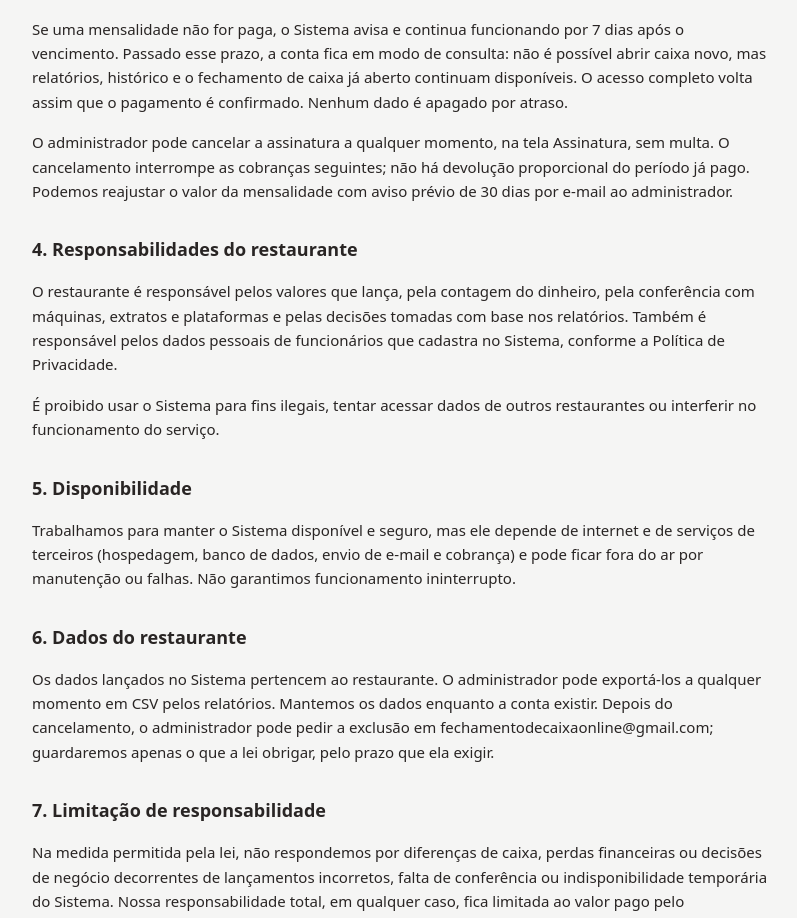
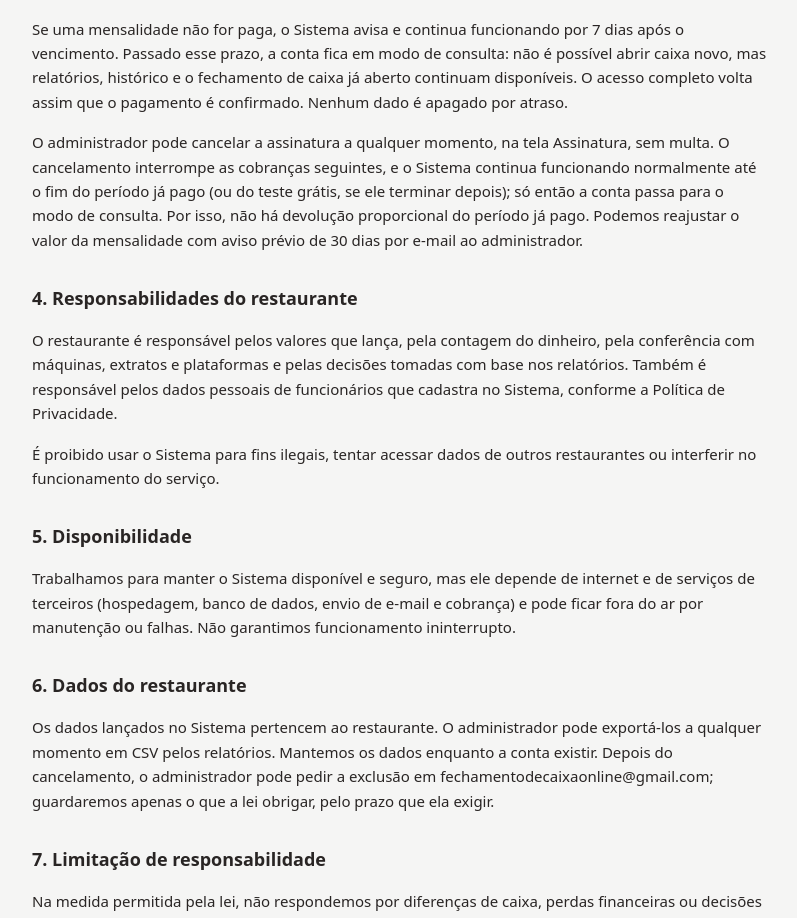
Before and after one commit to PauloMartinsPaubel/FECHAMENTOv1, a Next.js app: page /termos in a window 1280 px wide. Shown: the part 843-1761 px from the top of the page, without its empty margins (240-1037 px from the left). Built offline with nearby package versions, Linux system fonts and the light colour scheme; no server answers.

Commit message:
Termos: o cancelamento mantém o sistema até o fim do período pago
Co-Authored-By: Claude Opus 5.5 <noreply@anthropic.com>
Claude-Session: https://claude.ai/code/session_01De7v6E6QMrGe8KXDNvGG1X

```diff
--- a/src/app/termos/page.tsx
+++ b/src/app/termos/page.tsx
@@ -42,8 +42,9 @@ export default function TermsPage() {
       </p>
       <p>
         O administrador pode cancelar a assinatura a qualquer momento, na tela Assinatura, sem multa. O cancelamento interrompe as cobranças
-        seguintes; não há devolução proporcional do período já pago. Podemos reajustar o valor da mensalidade com aviso prévio de 30 dias
-        por e-mail ao administrador.
+        seguintes, e o Sistema continua funcionando normalmente até o fim do período já pago (ou do teste grátis, se ele terminar depois);
+        só então a conta passa para o modo de consulta. Por isso, não há devolução proporcional do período já pago. Podemos reajustar o valor
+        da mensalidade com aviso prévio de 30 dias por e-mail ao administrador.
       </p>
 
       <H>4. Responsabilidades do restaurante</H>
```
